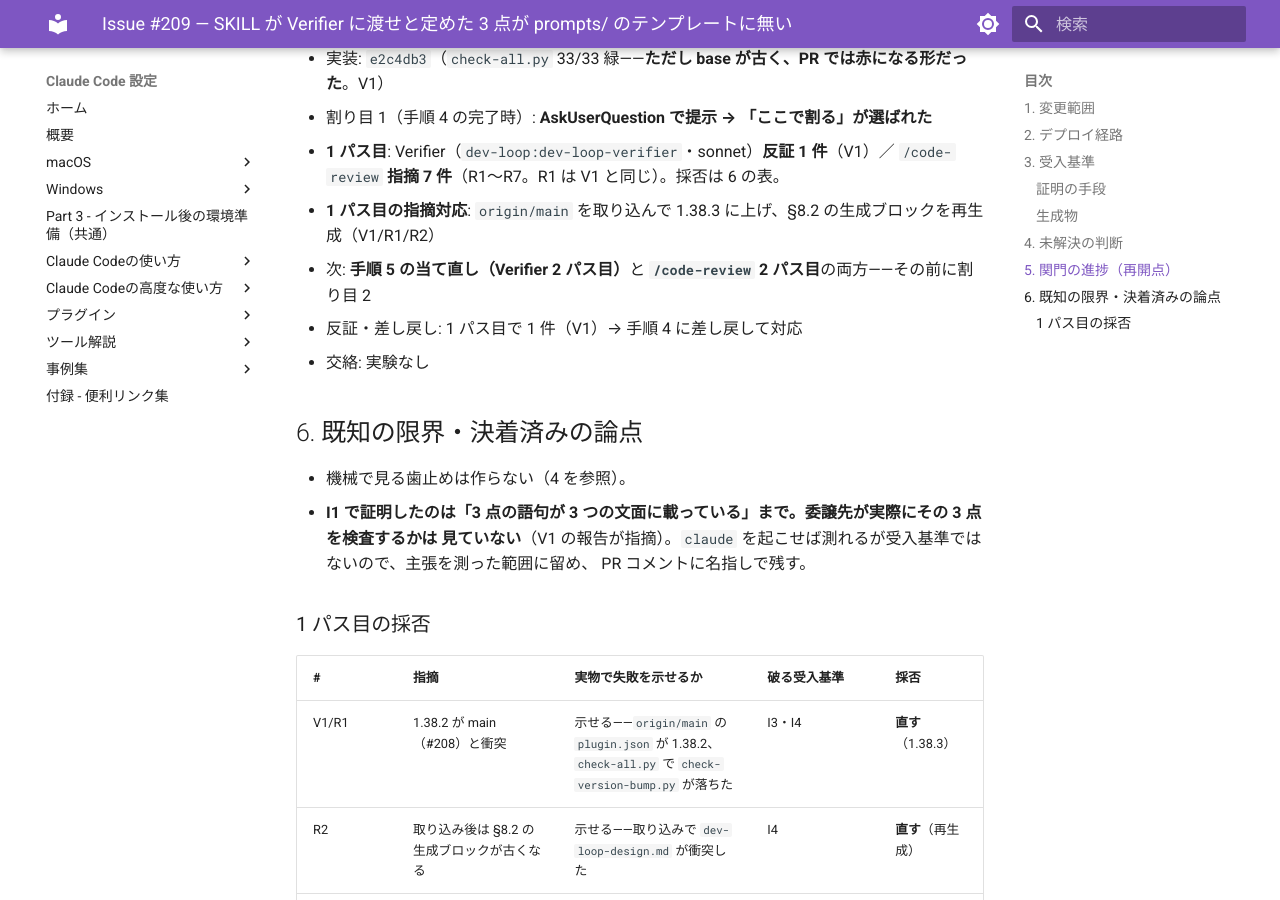
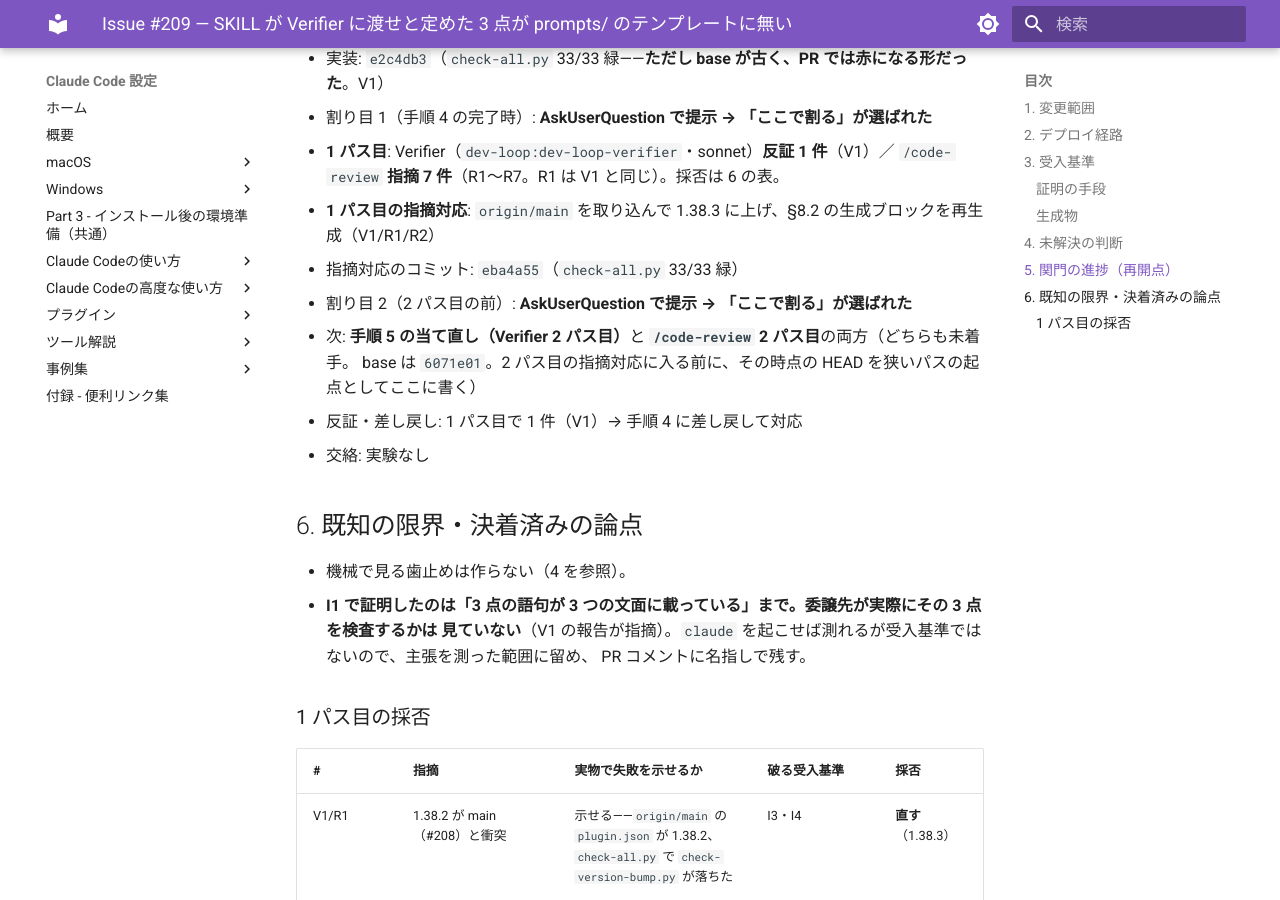
Before and after one commit to hdknr/claude-code-setup, an MkDocs documentation site: the page built from docs/plans/issue-209.md, in a window 1280 px wide and 900 px high, scrolled down 2972 px. Built offline with MkDocs 1.6.1 and Material for MkDocs 9.7.7, drawn with Linux system fonts in a browser that asks for light colours.

Commit message:
docs(plans): #209 の 1 パス目の結果と再開点（割り目 2 で割る）
Refs #209

Co-Authored-By: Claude Opus 5.5 <noreply@anthropic.com>

```diff
--- a/docs/plans/issue-209.md
+++ b/docs/plans/issue-209.md
@@ -86,7 +86,10 @@
 - **1 パス目**: Verifier（`dev-loop:dev-loop-verifier`・sonnet）**反証 1 件**（V1）／
   `/code-review` **指摘 7 件**（R1〜R7。R1 は V1 と同じ）。採否は 6 の表。
 - **1 パス目の指摘対応**: `origin/main` を取り込んで 1.38.3 に上げ、§8.2 の生成ブロックを再生成（V1/R1/R2）
-- 次: **手順 5 の当て直し（Verifier 2 パス目）**と **`/code-review` 2 パス目**の両方——その前に割り目 2
+- 指摘対応のコミット: `eba4a55`（`check-all.py` 33/33 緑）
+- 割り目 2（2 パス目の前）: **AskUserQuestion で提示 → 「ここで割る」が選ばれた**
+- 次: **手順 5 の当て直し（Verifier 2 パス目）**と **`/code-review` 2 パス目**の両方（どちらも未着手。
+  base は `6071e01`。2 パス目の指摘対応に入る前に、その時点の HEAD を狭いパスの起点としてここに書く）
 - 反証・差し戻し: 1 パス目で 1 件（V1）→ 手順 4 に差し戻して対応
 - 交絡: 実験なし
 
```
